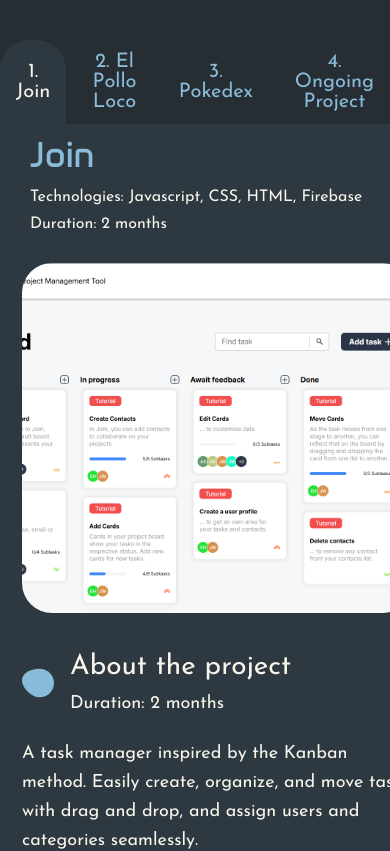
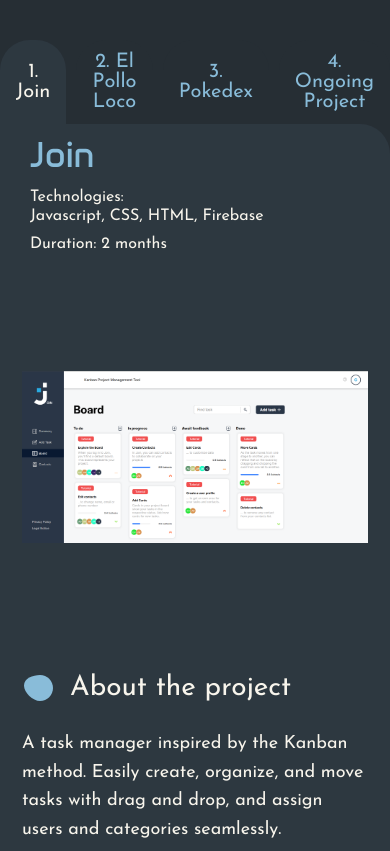
Before and after one commit to Auprman/portfolio, an Angular app: page / in a window 390 px wide. Shown: the part 2281-3132 px from the top of the page. Built offline with nearby package versions, Linux system fonts and the light colour scheme.

Commit message:
added responsive styling to project

```diff
--- a/src/global.service.ts
+++ b/src/global.service.ts
@@ -1,4 +1,5 @@
-import { Injectable } from '@angular/core';
+import { HostListener, Injectable } from '@angular/core';
+
 
 
 interface Project {
@@ -25,13 +26,17 @@ interface Project {
 
 export class GlobalService {
 
-    constructor() { }
+  constructor() {
+  }
 
   language:string = 'en';
   isTransitioning = false;
   activeProject: string = 'Join';
   hamActive:boolean = false;
-  isMobile:boolean = false;
+
+
+
+
 
 
 get activeProjectData(): Project | undefined {
@@ -45,7 +50,10 @@ get activeProjectData(): Project | undefined {
       this.activeProject = projectName;
       this.isTransitioning = false;
     }, 200);
+  }
 
+  projectIsActive(current:string){
+    return this.activeProject === current;
   }
 
 
--- a/src/sections/contact/contact.component.scss
+++ b/src/sections/contact/contact.component.scss
@@ -122,7 +122,6 @@ span{
         margin-right: 24px;
     }
 }
-
 
 form{
     display: flex;
--- a/src/sections/projects/projects.component.html
+++ b/src/sections/projects/projects.component.html
@@ -9,7 +9,10 @@
         <button [class.active]="global.activeProject === 'Ongoing'" (click)="global.setActiveProject('Ongoing')" class="button">4. Ongoing Project</button>
       </nav>
 
-      <div class="content-wrapper">
+      <div class="content-wrapper"
+      [class.brl]="global.activeProject === 'Join' && isMobile"
+      [class.brr]="global.activeProject === 'Ongoing' && isMobile"
+      >
         <div class="content-inner" [ngClass]="{ 'fade-out': global.isTransitioning }">
 
           <div class="left-section">
--- a/src/sections/projects/projects.component.scss
+++ b/src/sections/projects/projects.component.scss
@@ -182,9 +182,9 @@ nav {
     left: 0;
     width: 100%;
     height: 100%;
-    object-fit: cover;
+    object-fit: scale-down;
     transition: opacity 0.2s ease;
-    background: $mainBgColor;
+    border-radius: 30px;
   }
 
   .hidden {
@@ -246,16 +246,44 @@ Responsive Design
     flex-direction: column-reverse;
     padding: 0;
     overflow: hidden;
+    border-radius: 30px ;
+    align-items: stretch !important;
+    img{
+      width: 100%;
+      height: 100%;
+      object-fit: scale-down !important;
+    }
   }
+
+  .project-image{
+    min-height: 350px !important;
+    height: 100% !important;
+    width: 100% !important;
+    img{
+      background-color: transparent !important;
+      height: 100% !important;
+      width: 100% !important;
+      border-radius: 30px !important;
+    }
+  }
+
+  .brr{
+    border-radius: 30px 0 30px 30px !important;
+  }
+
+  .brl{
+    border-radius: 0 30px 30px 30px !important;
+  }
+
   .right-section{
     align-items: flex-start;
     padding: 0 22px;
-    width: auto;
+    width: auto !important;
   }
 
   .left-section{
     padding: 0 22px;
-    width: auto;
+    width: auto !important;
   }
   .technologie-mobil{
     display: flex;
@@ -283,6 +311,7 @@ Responsive Design
   .content-wrapper {
     flex-direction: column;
     align-items: center;
+    border-radius: 30px 30px 30px 30px;
   }
 
   .left-section,
--- a/src/sections/projects/projects.component.ts
+++ b/src/sections/projects/projects.component.ts
@@ -26,7 +26,7 @@ export class ProjectsComponent {
   }
 
 ngOnInit(){
-
+  this.isMobile = window.innerWidth < 1024;
 }
 
 
```
